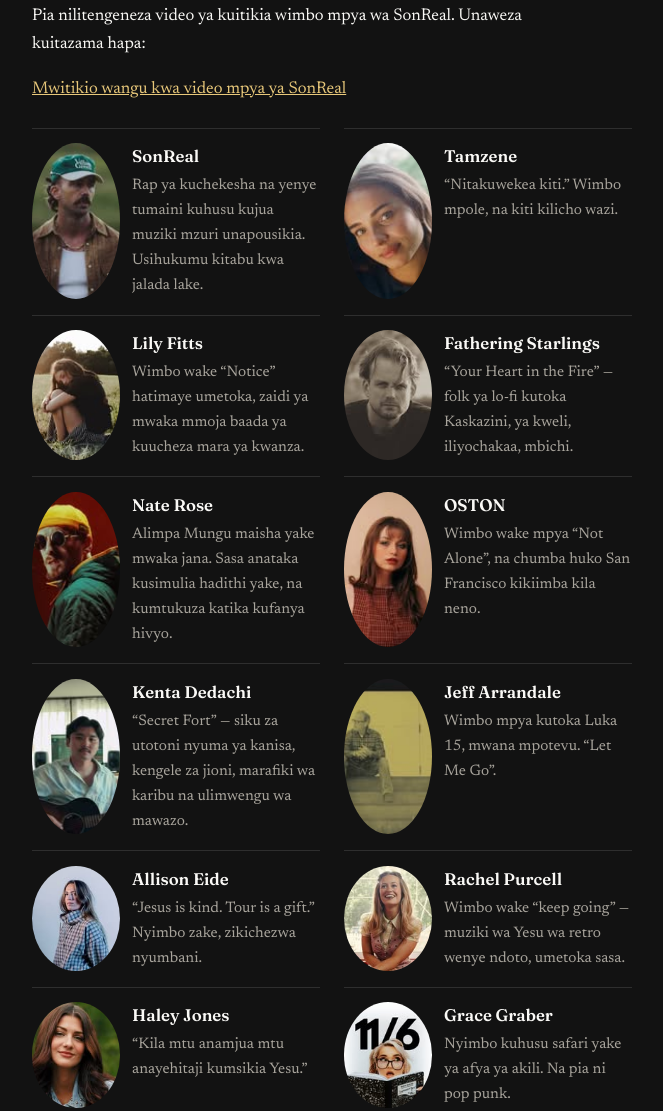
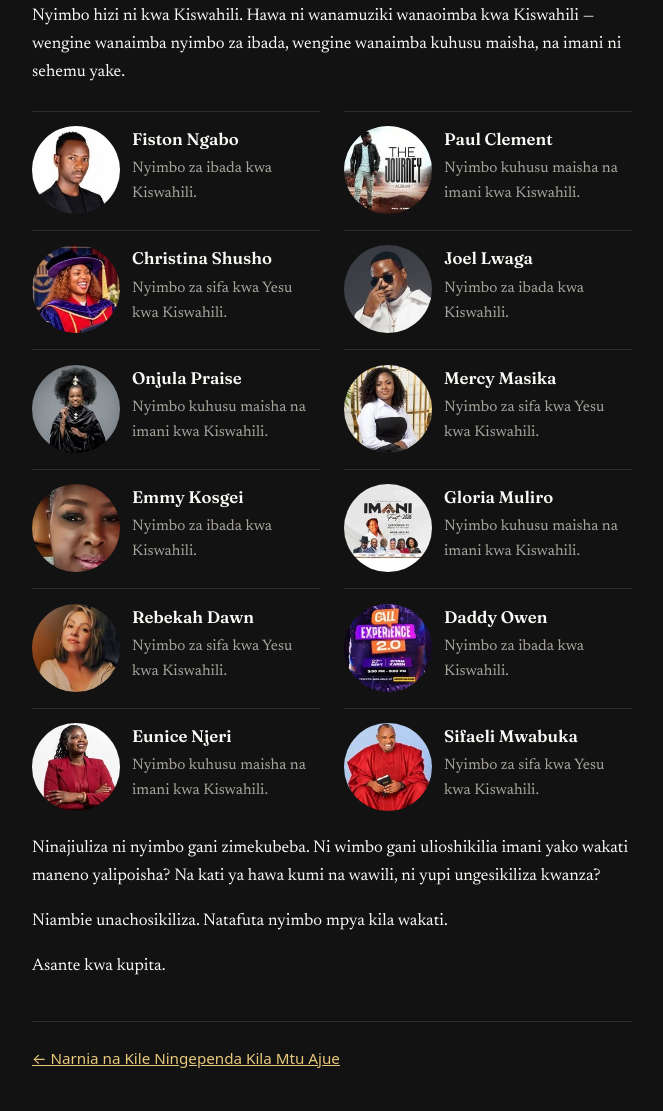
Before and after one commit to streamjonathan/jonathanmccallum-sw, an Eleventy site: page content/posts/2026-11-23-music-and-faith.md in a window 1280 px wide. Shown: the part 636-1747 px from the top of the page, without its empty margins (308-971 px from the left). Built offline with nearby package versions, Linux system fonts and the light colour scheme; Eleventy itself is replaced by a stand-in of ours; files that its build step writes are made by us from their sources.

Commit message:
Music and Faith: feature musicians who sing in this language (sw)

```diff
--- a/content/posts/2026-11-23-music-and-faith.md
+++ b/content/posts/2026-11-23-music-and-faith.md
@@ -3,7 +3,7 @@ title: "Muziki na Imani"
 date: 2026-11-23
 slug: music-and-faith
 draft: false
-shareImage: /images/music-faith/sonreal.jpg
+shareImage: /images/music-faith/fistonngabomusic.jpg
 ---
 
 Ninatumia muda mwingi kusikiliza wanamuziki kwenye Instagram. Hawa ni baadhi yao ambao nimekuwa nikiwasikiliza hivi karibuni.
@@ -14,70 +14,68 @@ Paulo alifanya jambo kama hili huko Athene. Alitumia mashairi yao na lugha yao,
 
 Si wote wanaimba nyimbo za ibada. Wengi wao wanaimba tu kuhusu maisha, na imani ni sehemu yake. Hiyo ndiyo ninayopenda kwao. Gusa kadi ili kutazama wimbo kwenye Instagram.
 
-Pia nilitengeneza video ya kuitikia wimbo mpya wa SonReal. Unaweza kuitazama hapa:
-
-[Mwitikio wangu kwa video mpya ya SonReal](https://www.youtube.com/shorts/wePjZMr6beE)
+Nyimbo hizi ni kwa Kiswahili. Hawa ni wanamuziki wanaoimba kwa Kiswahili — wengine wanaimba nyimbo za ibada, wengine wanaimba kuhusu maisha, na imani ni sehemu yake.
 
 <div class="ig-grid">
-<a class="ig-card" href="https://www.instagram.com/reel/DgBgmKwB84s/" target="_blank" rel="noopener">
-<img class="ig-card__img" src="/images/music-faith/sonreal.jpg" alt="SonReal" loading="lazy" width="150" height="150">
-<span class="ig-card__text"><span class="ig-card__name">SonReal</span>
-<span class="ig-card__note">Rap ya kuchekesha na yenye tumaini kuhusu kujua muziki mzuri unapousikia. Usihukumu kitabu kwa jalada lake.</span></span>
+<a class="ig-card" href="https://www.instagram.com/reel/DZxeLqqKZJx/" target="_blank" rel="noopener">
+<img class="ig-card__img" src="/images/music-faith/fistonngabomusic.jpg" alt="Fiston Ngabo" loading="lazy" width="150" height="150">
+<span class="ig-card__text"><span class="ig-card__name">Fiston Ngabo</span>
+<span class="ig-card__note">Nyimbo za ibada kwa Kiswahili.</span></span>
 </a>
-<a class="ig-card" href="https://www.instagram.com/reel/DgDnpYFAUjr/" target="_blank" rel="noopener">
-<img class="ig-card__img" src="/images/music-faith/tamzene.jpg" alt="Tamzene" loading="lazy" width="150" height="150">
-<span class="ig-card__text"><span class="ig-card__name">Tamzene</span>
-<span class="ig-card__note">“Nitakuwekea kiti.” Wimbo mpole, na kiti kilicho wazi.</span></span>
+<a class="ig-card" href="https://www.instagram.com/reel/DgHU7D9tYJ3/" target="_blank" rel="noopener">
+<img class="ig-card__img" src="/images/music-faith/ministerpaulclement.jpg" alt="Paul Clement" loading="lazy" width="150" height="150">
+<span class="ig-card__text"><span class="ig-card__name">Paul Clement</span>
+<span class="ig-card__note">Nyimbo kuhusu maisha na imani kwa Kiswahili.</span></span>
 </a>
-<a class="ig-card" href="https://www.instagram.com/reel/Df5X6L3K-3W/" target="_blank" rel="noopener">
-<img class="ig-card__img" src="/images/music-faith/lilyfittsmusic.jpg" alt="Lily Fitts" loading="lazy" width="150" height="150">
-<span class="ig-card__text"><span class="ig-card__name">Lily Fitts</span>
-<span class="ig-card__note">Wimbo wake “Notice” hatimaye umetoka, zaidi ya mwaka mmoja baada ya kuucheza mara ya kwanza.</span></span>
+<a class="ig-card" href="https://www.instagram.com/reel/DgF049wsfW8/" target="_blank" rel="noopener">
+<img class="ig-card__img" src="/images/music-faith/christinashusho.jpg" alt="Christina Shusho" loading="lazy" width="150" height="150">
+<span class="ig-card__text"><span class="ig-card__name">Christina Shusho</span>
+<span class="ig-card__note">Nyimbo za sifa kwa Yesu kwa Kiswahili.</span></span>
 </a>
-<a class="ig-card" href="https://www.instagram.com/reel/DgE-ybeI6ko/" target="_blank" rel="noopener">
-<img class="ig-card__img" src="/images/music-faith/fatheringstarlings.jpg" alt="Fathering Starlings" loading="lazy" width="150" height="150">
-<span class="ig-card__text"><span class="ig-card__name">Fathering Starlings</span>
-<span class="ig-card__note">“Your Heart in the Fire” — folk ya lo-fi kutoka Kaskazini, ya kweli, iliyochakaa, mbichi.</span></span>
+<a class="ig-card" href="https://www.instagram.com/reel/DgDPFjhtqdl/" target="_blank" rel="noopener">
+<img class="ig-card__img" src="/images/music-faith/joellwaga.jpg" alt="Joel Lwaga" loading="lazy" width="150" height="150">
+<span class="ig-card__text"><span class="ig-card__name">Joel Lwaga</span>
+<span class="ig-card__note">Nyimbo za ibada kwa Kiswahili.</span></span>
 </a>
-<a class="ig-card" href="https://www.instagram.com/reel/DfkSMZhpium/" target="_blank" rel="noopener">
-<img class="ig-card__img" src="/images/music-faith/naterosemusic.jpg" alt="Nate Rose" loading="lazy" width="150" height="150">
-<span class="ig-card__text"><span class="ig-card__name">Nate Rose</span>
-<span class="ig-card__note">Alimpa Mungu maisha yake mwaka jana. Sasa anataka kusimulia hadithi yake, na kumtukuza katika kufanya hivyo.</span></span>
+<a class="ig-card" href="https://www.instagram.com/reel/DL4fZu7NsmT/" target="_blank" rel="noopener">
+<img class="ig-card__img" src="/images/music-faith/_onjula_praise.jpg" alt="Onjula Praise" loading="lazy" width="150" height="150">
+<span class="ig-card__text"><span class="ig-card__name">Onjula Praise</span>
+<span class="ig-card__note">Nyimbo kuhusu maisha na imani kwa Kiswahili.</span></span>
 </a>
-<a class="ig-card" href="https://www.instagram.com/p/DgBMyeNkkyO/" target="_blank" rel="noopener">
-<img class="ig-card__img" src="/images/music-faith/ostonmusic.jpg" alt="OSTON" loading="lazy" width="150" height="150">
-<span class="ig-card__text"><span class="ig-card__name">OSTON</span>
-<span class="ig-card__note">Wimbo wake mpya “Not Alone”, na chumba huko San Francisco kikiimba kila neno.</span></span>
+<a class="ig-card" href="https://www.instagram.com/reel/DgHZlz8RjlD/" target="_blank" rel="noopener">
+<img class="ig-card__img" src="/images/music-faith/mercymasikamuguro.jpg" alt="Mercy Masika" loading="lazy" width="150" height="150">
+<span class="ig-card__text"><span class="ig-card__name">Mercy Masika</span>
+<span class="ig-card__note">Nyimbo za sifa kwa Yesu kwa Kiswahili.</span></span>
 </a>
-<a class="ig-card" href="https://www.instagram.com/reel/Df1qtokoyBh/" target="_blank" rel="noopener">
-<img class="ig-card__img" src="/images/music-faith/kenta_dedachi.jpg" alt="Kenta Dedachi" loading="lazy" width="150" height="150">
-<span class="ig-card__text"><span class="ig-card__name">Kenta Dedachi</span>
-<span class="ig-card__note">“Secret Fort” — siku za utotoni nyuma ya kanisa, kengele za jioni, marafiki wa karibu na ulimwengu wa mawazo.</span></span>
+<a class="ig-card" href="https://www.instagram.com/reel/DgF17wBxFGA/" target="_blank" rel="noopener">
+<img class="ig-card__img" src="/images/music-faith/emmykosgei.jpg" alt="Emmy Kosgei" loading="lazy" width="150" height="150">
+<span class="ig-card__text"><span class="ig-card__name">Emmy Kosgei</span>
+<span class="ig-card__note">Nyimbo za ibada kwa Kiswahili.</span></span>
 </a>
-<a class="ig-card" href="https://www.instagram.com/reel/DfCRnSiPXa5/" target="_blank" rel="noopener">
-<img class="ig-card__img" src="/images/music-faith/jeffarrandale.jpg" alt="Jeff Arrandale" loading="lazy" width="150" height="150">
-<span class="ig-card__text"><span class="ig-card__name">Jeff Arrandale</span>
-<span class="ig-card__note">Wimbo mpya kutoka Luka 15, mwana mpotevu. “Let Me Go”.</span></span>
+<a class="ig-card" href="https://www.instagram.com/reel/DefL0ZWgKoO/" target="_blank" rel="noopener">
+<img class="ig-card__img" src="/images/music-faith/gloriamuliro.jpg" alt="Gloria Muliro" loading="lazy" width="150" height="150">
+<span class="ig-card__text"><span class="ig-card__name">Gloria Muliro</span>
+<span class="ig-card__note">Nyimbo kuhusu maisha na imani kwa Kiswahili.</span></span>
 </a>
-<a class="ig-card" href="https://www.instagram.com/reel/Df71X0lzZsN/" target="_blank" rel="noopener">
-<img class="ig-card__img" src="/images/music-faith/allison_eide.jpg" alt="Allison Eide" loading="lazy" width="150" height="150">
-<span class="ig-card__text"><span class="ig-card__name">Allison Eide</span>
-<span class="ig-card__note">“Jesus is kind. Tour is a gift.” Nyimbo zake, zikichezwa nyumbani.</span></span>
+<a class="ig-card" href="https://www.instagram.com/reel/Df9_AlDRVOV/" target="_blank" rel="noopener">
+<img class="ig-card__img" src="/images/music-faith/beka_dawn.jpg" alt="Rebekah Dawn" loading="lazy" width="150" height="150">
+<span class="ig-card__text"><span class="ig-card__name">Rebekah Dawn</span>
+<span class="ig-card__note">Nyimbo za sifa kwa Yesu kwa Kiswahili.</span></span>
 </a>
-<a class="ig-card" href="https://www.instagram.com/reel/DgD31mXBDcn/" target="_blank" rel="noopener">
-<img class="ig-card__img" src="/images/music-faith/rachelpurcellmusic.jpg" alt="Rachel Purcell" loading="lazy" width="150" height="150">
-<span class="ig-card__text"><span class="ig-card__name">Rachel Purcell</span>
-<span class="ig-card__note">Wimbo wake “keep going” — muziki wa Yesu wa retro wenye ndoto, umetoka sasa.</span></span>
+<a class="ig-card" href="https://www.instagram.com/reel/DgHPrtcCwKW/" target="_blank" rel="noopener">
+<img class="ig-card__img" src="/images/music-faith/daddyowen.jpg" alt="Daddy Owen" loading="lazy" width="150" height="150">
+<span class="ig-card__text"><span class="ig-card__name">Daddy Owen</span>
+<span class="ig-card__note">Nyimbo za ibada kwa Kiswahili.</span></span>
 </a>
-<a class="ig-card" href="https://www.instagram.com/reel/Df9vziqCJtC/" target="_blank" rel="noopener">
-<img class="ig-card__img" src="/images/music-faith/haleyjonesofficial.jpg" alt="Haley Jones" loading="lazy" width="150" height="150">
-<span class="ig-card__text"><span class="ig-card__name">Haley Jones</span>
-<span class="ig-card__note">“Kila mtu anamjua mtu anayehitaji kumsikia Yesu.”</span></span>
+<a class="ig-card" href="https://www.instagram.com/reel/Dfw_SSruAzx/" target="_blank" rel="noopener">
+<img class="ig-card__img" src="/images/music-faith/eunicenjeri.jpg" alt="Eunice Njeri" loading="lazy" width="150" height="150">
+<span class="ig-card__text"><span class="ig-card__name">Eunice Njeri</span>
+<span class="ig-card__note">Nyimbo kuhusu maisha na imani kwa Kiswahili.</span></span>
 </a>
-<a class="ig-card" href="https://www.instagram.com/reel/DgAmATaizM0/" target="_blank" rel="noopener">
-<img class="ig-card__img" src="/images/music-faith/gracegrabermusic.jpg" alt="Grace Graber" loading="lazy" width="150" height="150">
-<span class="ig-card__text"><span class="ig-card__name">Grace Graber</span>
-<span class="ig-card__note">Nyimbo kuhusu safari yake ya afya ya akili. Na pia ni pop punk.</span></span>
+<a class="ig-card" href="https://www.instagram.com/reel/DgDAuqSNO18/" target="_blank" rel="noopener">
+<img class="ig-card__img" src="/images/music-faith/sifaelimwabuka.jpg" alt="Sifaeli Mwabuka" loading="lazy" width="150" height="150">
+<span class="ig-card__text"><span class="ig-card__name">Sifaeli Mwabuka</span>
+<span class="ig-card__note">Nyimbo za sifa kwa Yesu kwa Kiswahili.</span></span>
 </a>
 </div>
 
```
Also changed, not shown: content/images/music-faith/_onjula_praise.jpg (added), content/images/music-faith/beka_dawn.jpg (added), content/images/music-faith/christinashusho.jpg (added), content/images/music-faith/daddyowen.jpg (added), content/images/music-faith/emmykosgei.jpg (added), content/images/music-faith/eunicenjeri.jpg (added), content/images/music-faith/fistonngabomusic.jpg (added), content/images/music-faith/gloriamuliro.jpg (added), content/images/music-faith/joellwaga.jpg (added), content/images/music-faith/mercymasikamuguro.jpg (added), content/images/music-faith/ministerpaulclement.jpg (added), content/images/music-faith/sifaelimwabuka.jpg (added).
